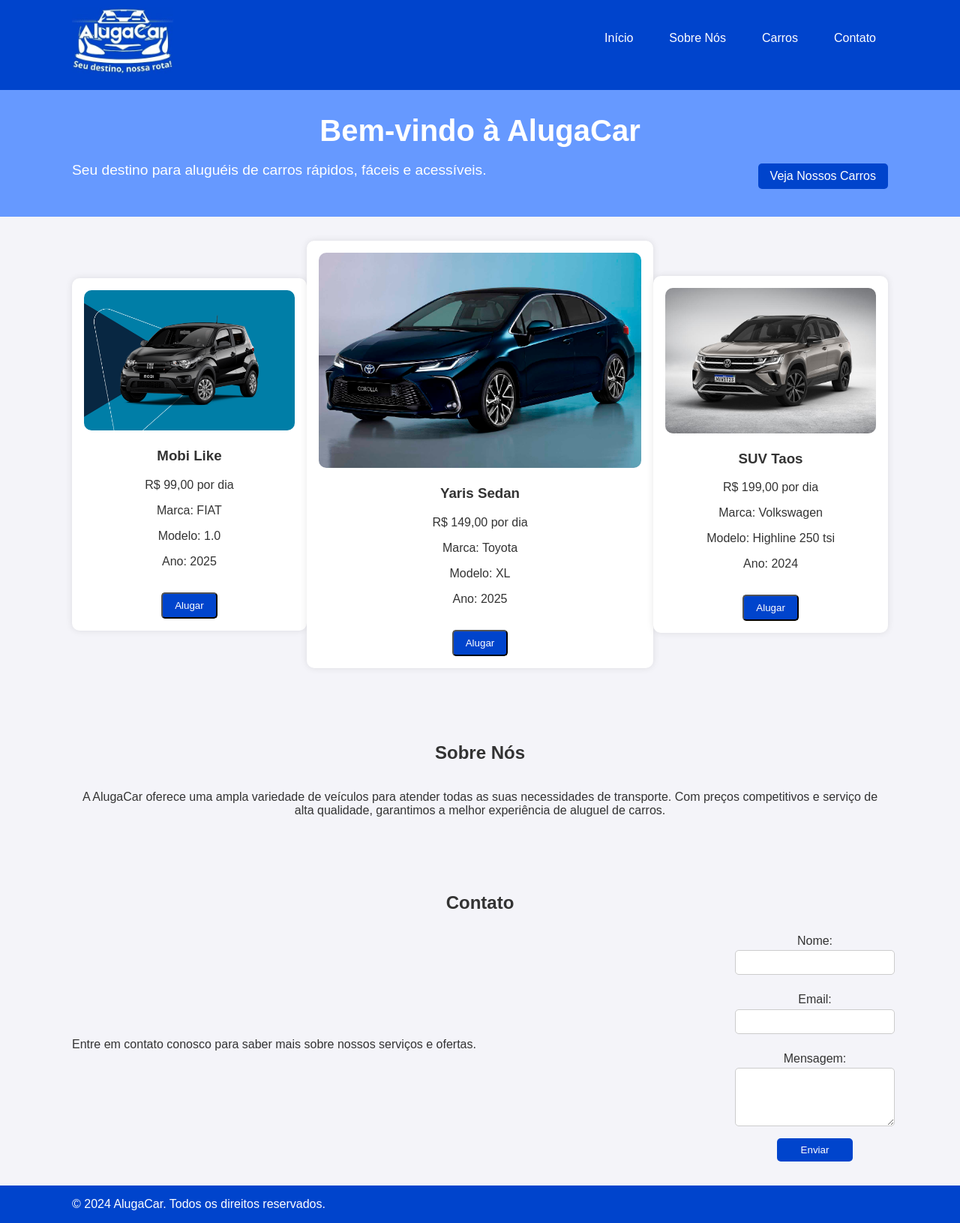
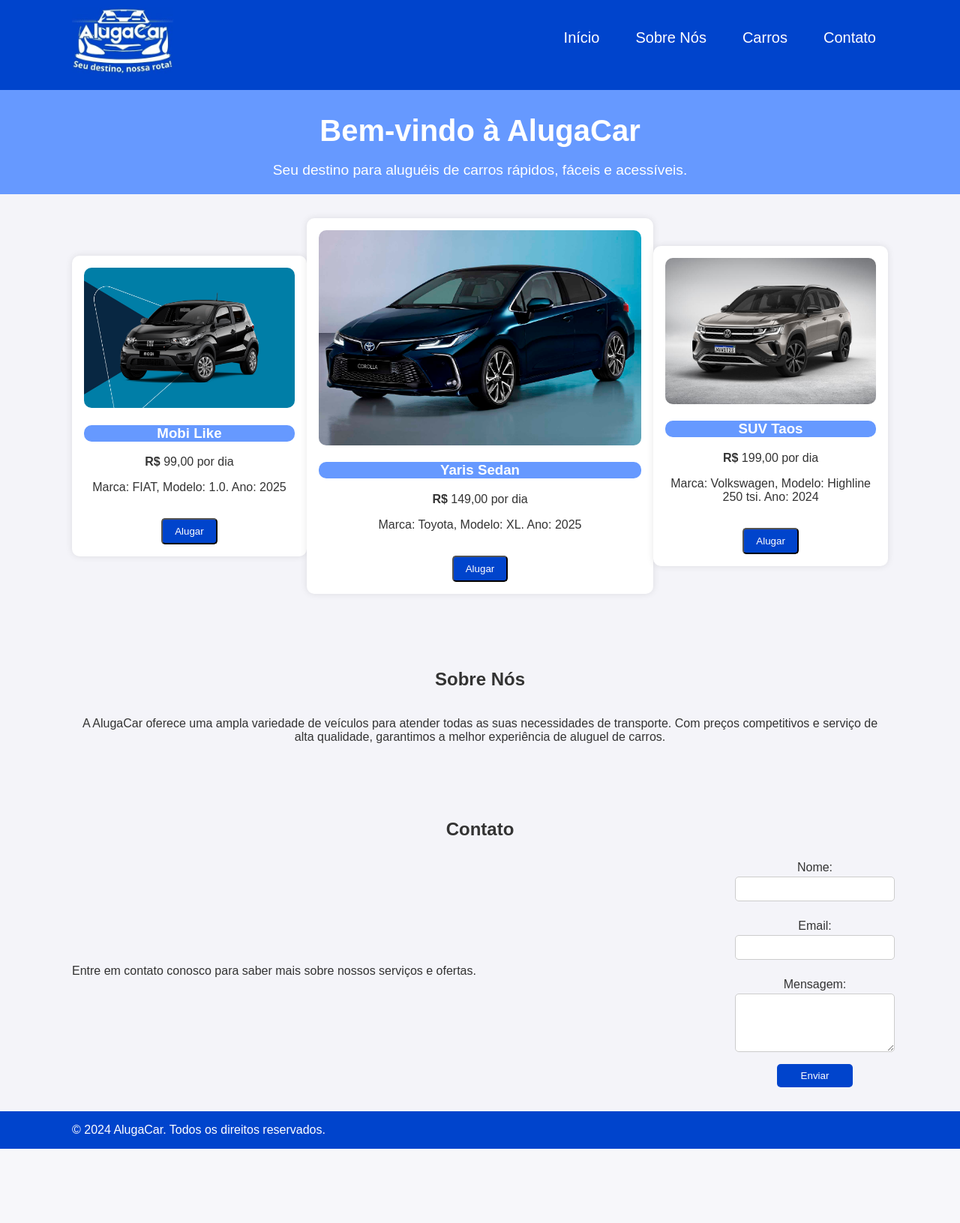
Before and after one commit to AlugaCar/alugacar, a PHP site: page /locadora.html in a window 1280 px wide. Shown: the whole page at 75% size. After the commit the page ends 1532 px from the top, so only its background shows below. Run offline with PHP 8.4, Linux system fonts and the light colour scheme; some libraries are stand-ins or nearby versions.

Commit message:
Atualização

```diff
--- a/site/locadora.html
+++ b/site/locadora.html
@@ -32,10 +32,8 @@
 
     <section id="home" class="hero">
         <h2>Bem-vindo à AlugaCar</h2>
-        <div class="container">
-            <p>Seu destino para aluguéis de carros rápidos, fáceis e acessíveis.</p>
-            <a href="#carros" class="btn">Veja Nossos Carros</a>
-        </div>
+        <p id="t">Seu destino para aluguéis de carros rápidos, fáceis e acessíveis.</p>
+
     </section>
 
     <section id="carros" class="car-list">
@@ -57,28 +55,26 @@
             <div class="car-item">
                 <img src="img/compacto.png" alt="Carro 1" onclick="abrirModal()">
                 <h3>Mobi Like</h3>
-                <p>R$ 99,00 por dia</p>
-                <p>Marca: FIAT</p>
-                <p>Modelo: 1.0</p>
-                <p>Ano: 2025</p>
-                <button class="btn" onclick="abrirModal()">Alugar</button>
-            </div>
+                    <p><b>R$</b> 99,00 por dia</p>
+                    <p>Marca: FIAT, Modelo: 1.0. Ano: 2025</p>
+                    <button class="btn" onclick="abrirModal()">Alugar</button>
+                </div>
             <div class="car-item" id="transform">
                 <img src="img/sedan.jpg" alt="Carro 2" onclick="abrirModal()">
+
                 <h3>Yaris Sedan</h3>
-                <p>R$ 149,00 por dia</p>
-                <p>Marca: Toyota</p>
-                <p>Modelo: XL</p>
-                <p>Ano: 2025</p>
-                <button class="btn" onclick="abrirModal()">Alugar</button>
-            </div>
+
+                    <p><b>R$</b> 149,00 por dia</p>
+                    <p>Marca: Toyota, Modelo: XL. Ano: 2025</p>
+
+                    <button class="btn" onclick="abrirModal()">Alugar</button>
+
+                </div>
             <div class="car-item">
                 <img src="img/suv.jpg" alt="Carro 3" onclick="abrirModal()">
                 <h3>SUV Taos</h3>
-                <p>R$ 199,00 por dia</p>
-                <p>Marca: Volkswagen</p>
-                <p>Modelo: Highline 250 tsi</p>
-                <p>Ano: 2024</p>
+                    <p><b>R$</b> 199,00 por dia</p>
+                    <p>Marca: Volkswagen, Modelo: Highline 250 tsi. Ano: 2024</p>
                 <button class="btn" onclick="abrirModal()">Alugar</button>
             </div>
         </div>
--- a/site/styles.css
+++ b/site/styles.css
@@ -38,6 +38,7 @@ nav ul {
     list-style: none;
     padding: 0;
     display: flex;
+    justify-content: space-between;
     gap: 1rem;
 }
 
@@ -46,6 +47,7 @@ nav ul li {
 }
 
 nav ul li a {
+    font-size: 20px;
     color: #fff;
     text-decoration: none;
     padding: 0.5rem 1rem;
@@ -74,9 +76,17 @@ nav ul li:hover .dropdown {
     display: block;
 }
 
+nav > ul > li > a:hover {
+    font-size: 22px;
+    color: #0044cc;
+    background-color: #fff;
+    border-radius: 5px;
+}
+
 /* HOME */
 
 .hero {
+    height: 75px;
     background-color: #6699ff;
     color: #fff;
     text-align: center;
@@ -149,6 +159,12 @@ nav ul li:hover .dropdown {
 
 .car-item > img {
     cursor: pointer;
+}
+
+.car-item > h3 {
+    background-color: #6699ff;
+    border-radius: 10px;
+    color: white;
 }
 
 /* CONTATO */
```
